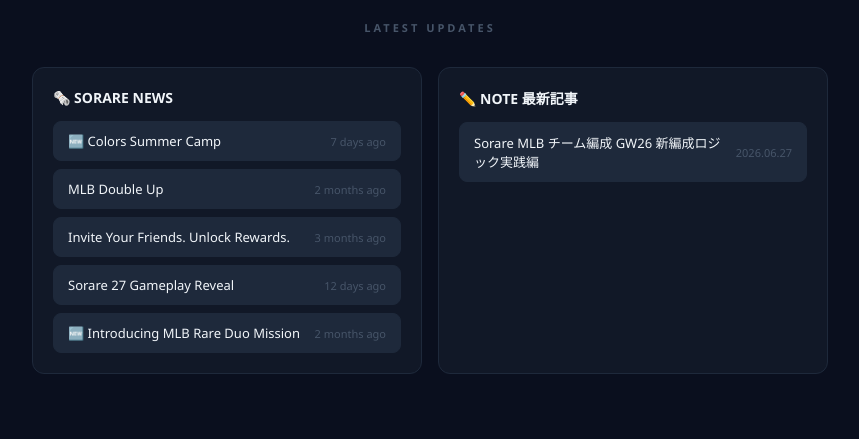
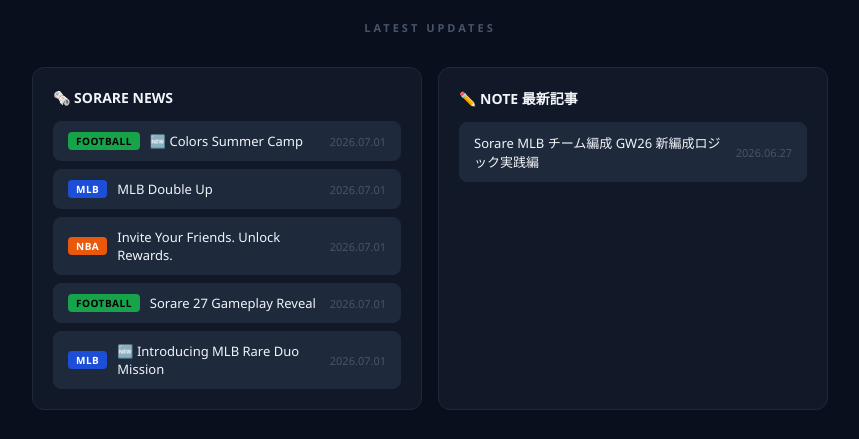
Before and after one commit to sirius-sports/sorare-origin, a website: page index.html in a window 1280 px wide. Shown: the part 860-1299 px from the top of the page, without its empty margins (210-1069 px from the left). Drawn offline with Linux system fonts and the light colour scheme; no server answers.

Commit message:
Add files via upload

```diff
--- a/index.html
+++ b/index.html
@@ -79,10 +79,15 @@
     .update-box { background: var(--bg2); border: 1px solid var(--border); border-radius: 12px; padding: 20px; }
     .update-box-title { font-size: 14px; font-weight: 700; margin-bottom: 14px; }
     .update-list { display: flex; flex-direction: column; gap: 8px; }
-    .note-article-item { display: flex; justify-content: space-between; align-items: center; padding: 10px 14px; background: var(--bg3); border-radius: 8px; border: 1px solid var(--border); text-decoration: none; color: var(--text); font-size: 13px; transition: border-color 0.18s; gap: 12px; }
+    .note-article-item { display: flex; align-items: center; padding: 10px 14px; background: var(--bg3); border-radius: 8px; border: 1px solid var(--border); text-decoration: none; color: var(--text); font-size: 13px; transition: border-color 0.18s; gap: 10px; }
     .note-article-item:hover { border-color: #41c9b4; color: #41c9b4; }
+    .note-article-title { flex: 1; }
     .note-article-date { font-size: 11px; color: var(--text3); white-space: nowrap; }
     .note-loading { color: var(--text3); font-size: 13px; padding: 10px 0; }
+    .news-sport-badge { font-size: 10px; font-weight: 700; letter-spacing: 0.5px; padding: 2px 8px; border-radius: 4px; flex-shrink: 0; }
+    .news-badge-football { background: var(--football); color: #000; }
+    .news-badge-mlb { background: var(--mlb); color: #fff; }
+    .news-badge-nba { background: var(--nba); color: #fff; }
     @media (max-width: 600px) { .update-grid { grid-template-columns: 1fr; } }
 
     footer { border-top: 1px solid var(--border); padding: 40px 2rem 30px; text-align: center; color: var(--text2); font-size: 12px; }
@@ -180,19 +185,25 @@
   document.addEventListener('dragstart', e => e.preventDefault());
 
   // Sorare公式ニュース（GitHub Actionsが定期生成するJSONを読む）
-  fetch('data/sorare-news.json')
+  fetch('data/sorare-news.json?t=' + Date.now())
     .then(r => r.json())
     .then(data => {
       const articles = data?.articles;
       if (!articles || articles.length === 0) throw new Error();
+      const d = new Date(data.updatedAt);
+      const fetchedDate = isNaN(d) ? '' : `${d.getFullYear()}.${String(d.getMonth()+1).padStart(2,'0')}.${String(d.getDate()).padStart(2,'0')}`;
       const html = articles.map(a =>
-        `<a class="note-article-item" href="${a.url}" target="_blank" rel="noopener"><span>${a.title}</span><span class="note-article-date">${a.meta || ''}</span></a>`
+        `<a class="note-article-item" href="${a.url}" target="_blank" rel="noopener">
+          <span class="news-sport-badge news-badge-${a.sport}">${a.sport.toUpperCase()}</span>
+          <span class="note-article-title">${a.title}</span>
+          <span class="note-article-date">${fetchedDate}</span>
+        </a>`
       ).join('');
       document.getElementById('sorare-news').innerHTML = html;
     })
     .catch(() => {
       document.getElementById('sorare-news').innerHTML =
-        `<a class="note-article-item" href="https://sorare.com/blog" target="_blank" rel="noopener"><span>Sorare公式ブログを見る</span></a>`;
+        `<a class="note-article-item" href="https://sorare.com/blog" target="_blank" rel="noopener"><span class="note-article-title">Sorare公式ブログを見る</span></a>`;
     });
 
   // note記事の自動取得
@@ -205,13 +216,13 @@
       const html = articles.slice(0, 5).map(a => {
         const d = new Date(a.publishAt || a.publish_at || a.created_at);
         const date = isNaN(d) ? '' : `${d.getFullYear()}.${String(d.getMonth()+1).padStart(2,'0')}.${String(d.getDate()).padStart(2,'0')}`;
-        return `<a class="note-article-item" href="https://note.com/${NOTE_USER}/n/${a.key}" target="_blank" rel="noopener"><span>${a.name}</span><span class="note-article-date">${date}</span></a>`;
+        return `<a class="note-article-item" href="https://note.com/${NOTE_USER}/n/${a.key}" target="_blank" rel="noopener"><span class="note-article-title">${a.name}</span><span class="note-article-date">${date}</span></a>`;
       }).join('');
       document.getElementById('note-articles-home').innerHTML = html;
     })
     .catch(() => {
       document.getElementById('note-articles-home').innerHTML =
-        `<a class="note-article-item" href="https://note.com/sorare_nba/n/nf66a4b6a4570" target="_blank" rel="noopener"><span>Sorare MLB チーム編成 GW26 新編成ロジック実践編</span><span class="note-article-date">2026.06.27</span></a>`;
+        `<a class="note-article-item" href="https://note.com/sorare_nba/n/nf66a4b6a4570" target="_blank" rel="noopener"><span class="note-article-title">Sorare MLB チーム編成 GW26 新編成ロジック実践編</span><span class="note-article-date">2026.06.27</span></a>`;
     });
 </script>
 </body>
```
